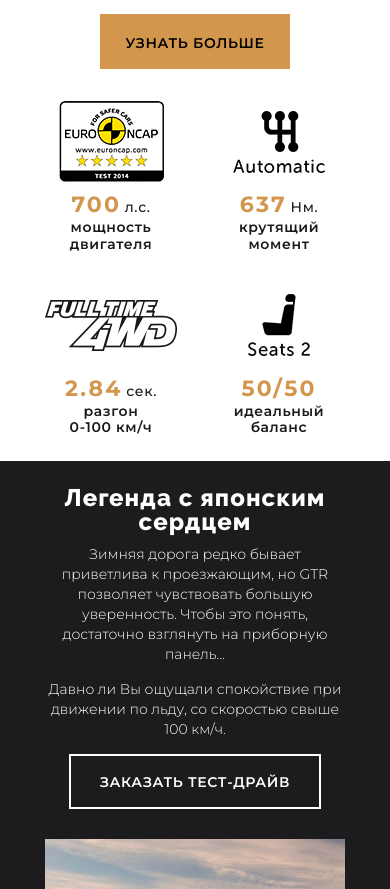
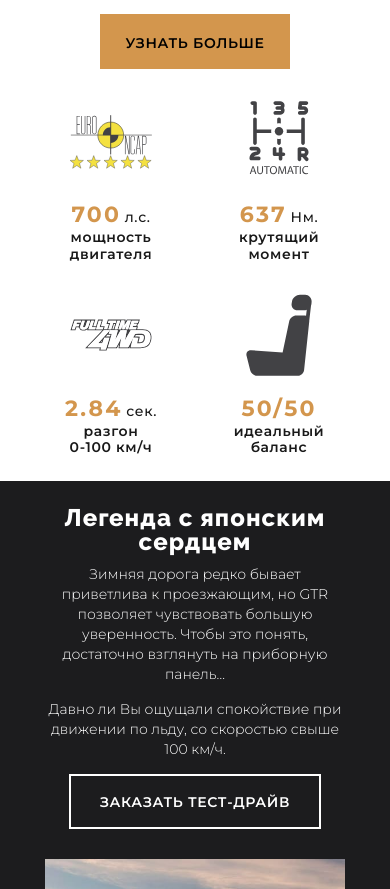
Before and after one commit to kkuleshov92/the.man.want, a website: page app/index.html in a window 390 px wide. Shown: the part 1879-2768 px from the top of the page. Drawn offline with nearby package versions, Linux system fonts and the light colour scheme; files that its build step writes are made by us from their sources.

Commit message:
features-icons

```diff
--- a/app/components/features/features.html
+++ b/app/components/features/features.html
@@ -13,7 +13,7 @@
         <div class="features__right">
             <div class="features__row features__row_2">
                 <div class="features__feature">
-                    <div class="features__img"><img src="img/features-1.png" alt=""></div>
+                    <div class="features__img"><img src="img/features-1.svg" alt=""></div>
                     <p class="features__num">
                         <span class="features__bold">700</span>
                         <span>л.с.</span>
@@ -21,7 +21,7 @@
                     <p class="features__info">мощность двигателя</p>
                 </div>
                 <div class="features__feature">
-                    <div class="features__img"><img src="img/features-2.png" alt=""></div>
+                    <div class="features__img"><img src="img/features-2.svg" alt=""></div>
                     <p class="features__num">
                         <span class="features__bold">637</span>
                         <span>Нм.</span>
@@ -29,7 +29,7 @@
                     <p class="features__info">крутящий момент</p>
                 </div>
                 <div class="features__feature">
-                    <div class="features__img"><img src="img/features-3.png" alt=""></div>
+                    <div class="features__img"><img src="img/features-3.svg" alt=""></div>
                     <p class="features__num">
                         <span class="features__bold">2.84</span>
                         <span>сек.</span>
@@ -37,7 +37,7 @@
                     <p class="features__info">разгон<br> 0-100 км/ч</p>
                 </div>
                 <div class="features__feature">
-                    <div class="features__img"><img src="img/features-4.png" alt=""></div>
+                    <div class="features__img"><img src="img/features-4.svg" alt=""></div>
                     <p class="features__num">
                         <span class="features__bold">50/50</span>
                     </p>
--- a/app/components/features/features.scss
+++ b/app/components/features/features.scss
@@ -52,7 +52,7 @@
 
   &__img {
     width: 100%;
-    max-width: 132px;
+    max-width: 90px;
     //margin: 0 auto 30px;
     margin-bottom: 45px;
     height: 105px;
@@ -121,6 +121,10 @@
     &__feature {
       width: 25%;
       margin: 0;
+      align-items: center;
+    }
+    &__num {
+      margin-top: 10px;
     }
     &__img {
       margin-bottom: 0;
```
Also changed, not shown: app/img/features-1.png (deleted), app/img/features-1.svg (added), app/img/features-2.png (deleted), app/img/features-2.svg (added), app/img/features-3.png (deleted), app/img/features-3.svg (added), app/img/features-4.png (deleted), app/img/features-4.svg (added).
